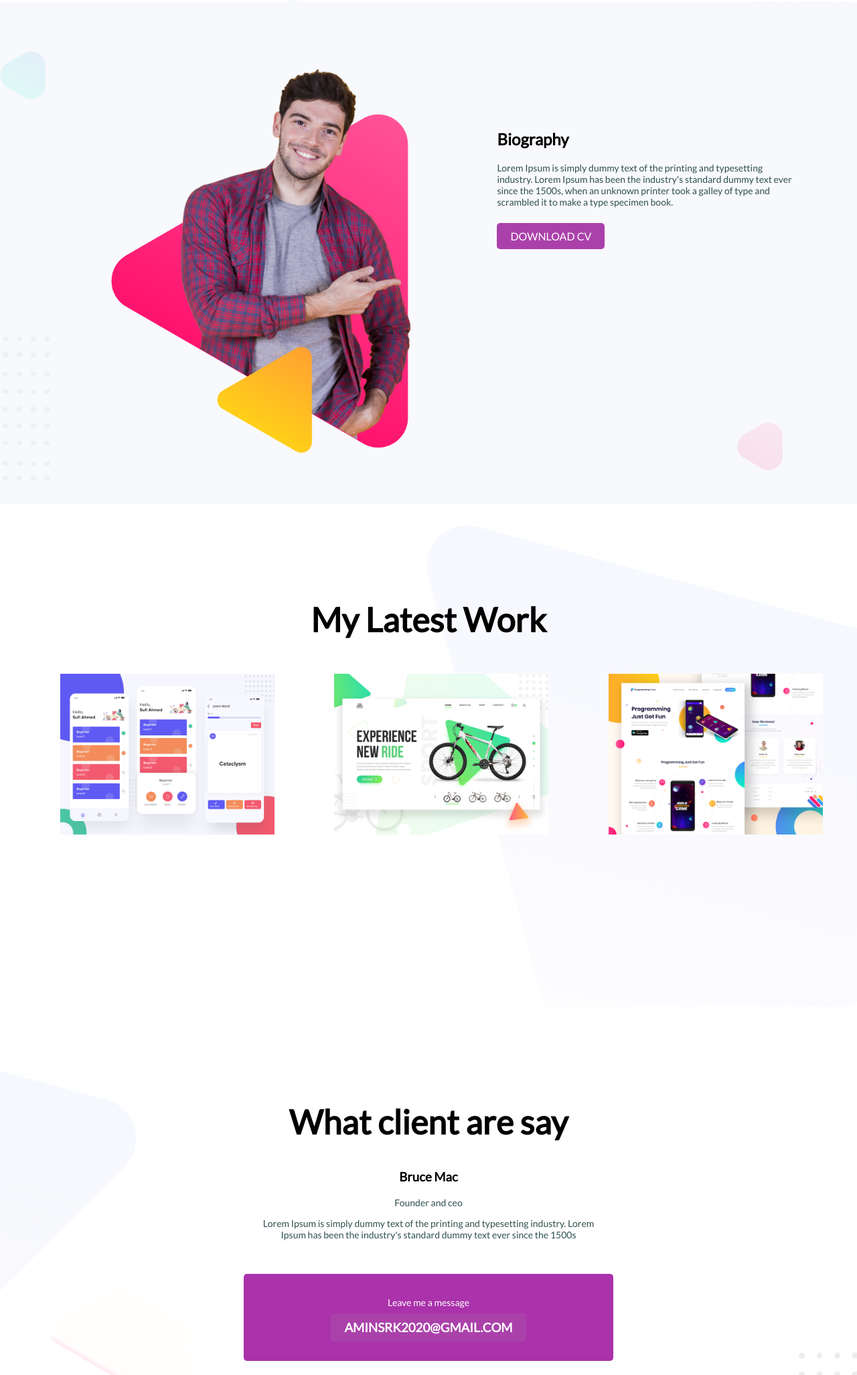
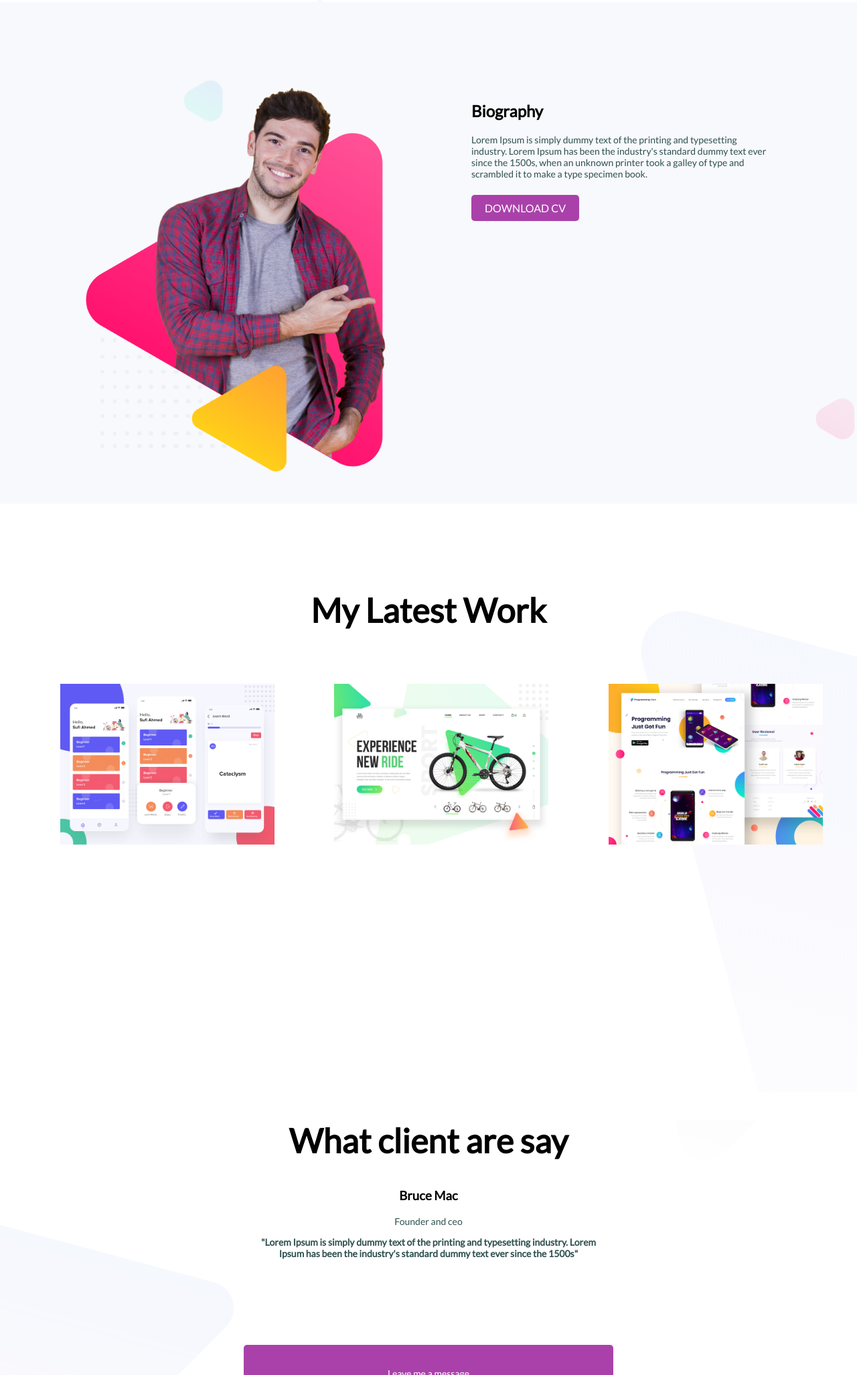
Before and after one commit to Amin-srk/Task-one, a plain HTML site: page index.html in a window 1280 px wide. Shown: the part 747-2800 px from the top of the page at 67% size. Drawn offline with Linux system fonts and the light colour scheme.

Commit message:
final site change

```diff
--- a/index.html
+++ b/index.html
@@ -27,7 +27,7 @@
             <h1> <span class="purple-highlight">Amin srk</span> </h1>
             <p>You might show me jumping, climbing buildings, and stopping trains. But nobody pays me a dime for that work.</p> <br>
 
-           <a target="" href="linkedin.com/in/md-aminul-islam-amin-4921aa1ab" class="link-button">Hire me</a>
+           <a target="_blank" href="linkedin.com/in/md-aminul-islam-amin-4921aa1ab" class="link-button">Hire me</a>
 
         </div>
 
@@ -69,8 +69,8 @@
 
         <h3>Bruce Mac</h3>
         <p>Founder and ceo</p>
-        <p>Lorem Ipsum is simply dummy text of the printing and typesetting industry.
-            Lorem Ipsum has been the industry's standard dummy text ever since the 1500s</p>
+        <p class="quote"> "Lorem Ipsum is simply dummy text of the printing and typesetting industry.
+            Lorem Ipsum has been the industry's standard dummy text ever since the 1500s"</p>
         </div>
 
         <div class="client-box">
--- a/style.css
+++ b/style.css
@@ -5,29 +5,30 @@ body{
 }
 
 section {
-  padding-bottom: 150px;
-    height: 500px;
-    padding-top: 100px;
+    padding-bottom: 150px;
+    height: 600px;
+
 }
+
 
 section.intro{
     background-image: url(img/header-bg.png);
-  background-position: center;
+
   background-repeat: no-repeat;
+  background-size: cover;
 }
 
 .half-area {
     width: 35%;
     float: left;
-    margin-left: 10%;
-    padding-left: 3%;
+    margin-left: 5%;
+    padding-left: 5%;
+    padding-top: 10%;
 
 
 
 }
-.content{
-    padding: 70px 0px;
-}
+
 img{
     width: 100%;
 
@@ -66,7 +67,7 @@ color: white;
     background-color: rgb(12, 1, 1);
     font-size: 20px;
     font-weight: bold;
-    transition: 0.2s;
+    transition: 0.1s;
 
 
 }
@@ -79,8 +80,8 @@ color: white;
 
 section.biography{
     background-image: url(img/biography-bg.png);
-    background-position: center;
     background-repeat: no-repeat;
+    background-size: cover;
 }
 
 /** Latest work section **/
@@ -89,57 +90,73 @@ section.biography{
     float: left;
     margin-left: 5%;
     padding-left: 2%;
-    padding-top: 10px;
+    padding-top: 3%;
 }
 .wor img{
     width: 100%;
+
 }
 .latest-work{
     background-image: url(img/latest-work-bg.png);
-    background-repeat: no-repeat;
-    background-position: right;
+    background-position: center;
+    margin-top: 10%;
 }
-.woek h1{
+
+.work h1{
     margin: 10px 0px;
 }
+
+
 /** Client section **/
 section.client{
     background-image: url(img/footer-bg.png);
-    background-repeat: no-repeat;
-    background-position: center;
+
+    background-size: cover;
+
+
 }
+
 .client-content{
  margin: 0 auto;
     color: black;
     width: 40%;
     text-align: center;
 }
+.quote{
+
+    font-weight: 600;
+}
+
 .client-box{
 
     text-align: center;
     width: 40%;
     margin: 0 auto;
-    background-color: rgb(170, 50, 170);
+    background-color:rgb(170, 65, 170);
     padding: 20px;
     border-radius: 5px;
     color: white;
-    margin-top: 50px;
+    margin-top: 10%;
 }
+.client-box a:hover{
+    font-size: 18px;
+
+}
+
 .client-box p{
     color: white;
+
 }
 .client-box a{
     color: white;
     text-decoration: none;
 }
 
-footer{
-    text-align: center;
-    padding-bottom: 40px;
 
-}
 footer p{
     font-size: 20px;
     color: gray;
+    text-align: center;
+    padding-bottom: 10px;
 
 }
```
